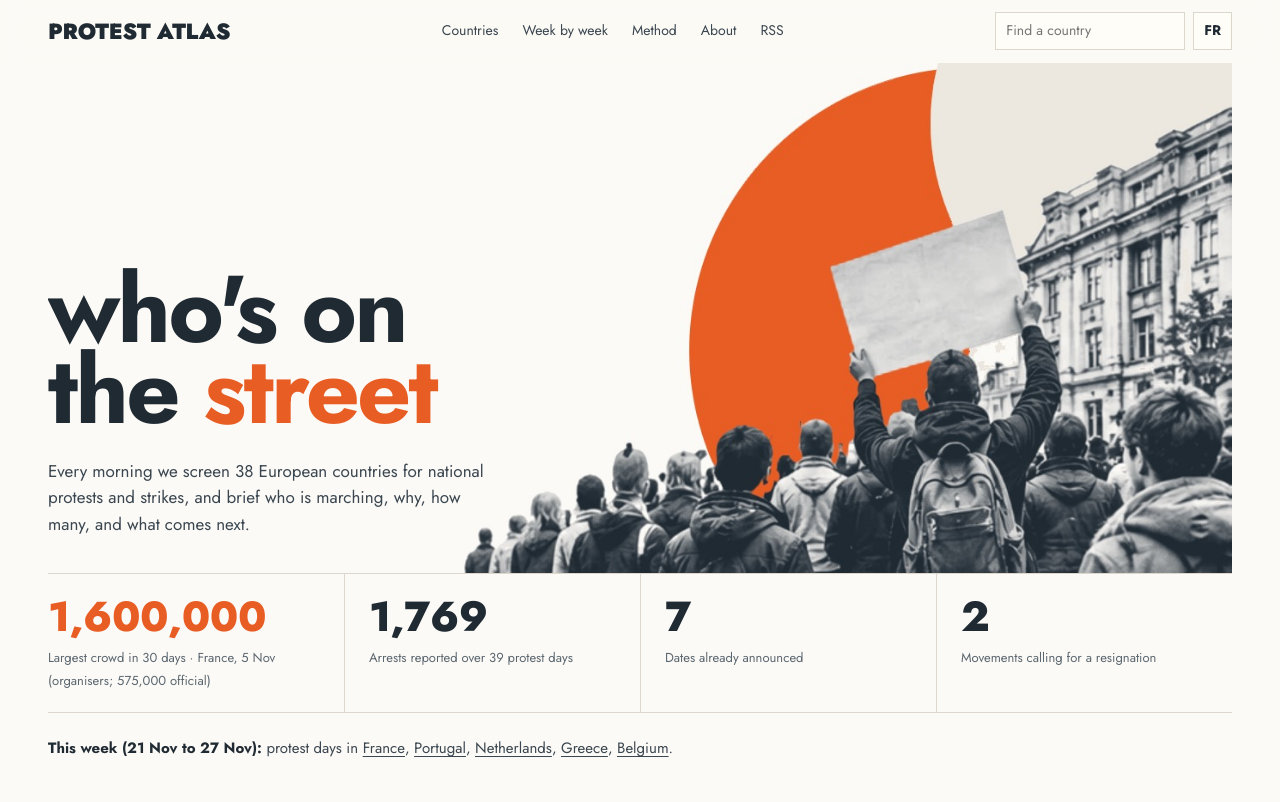
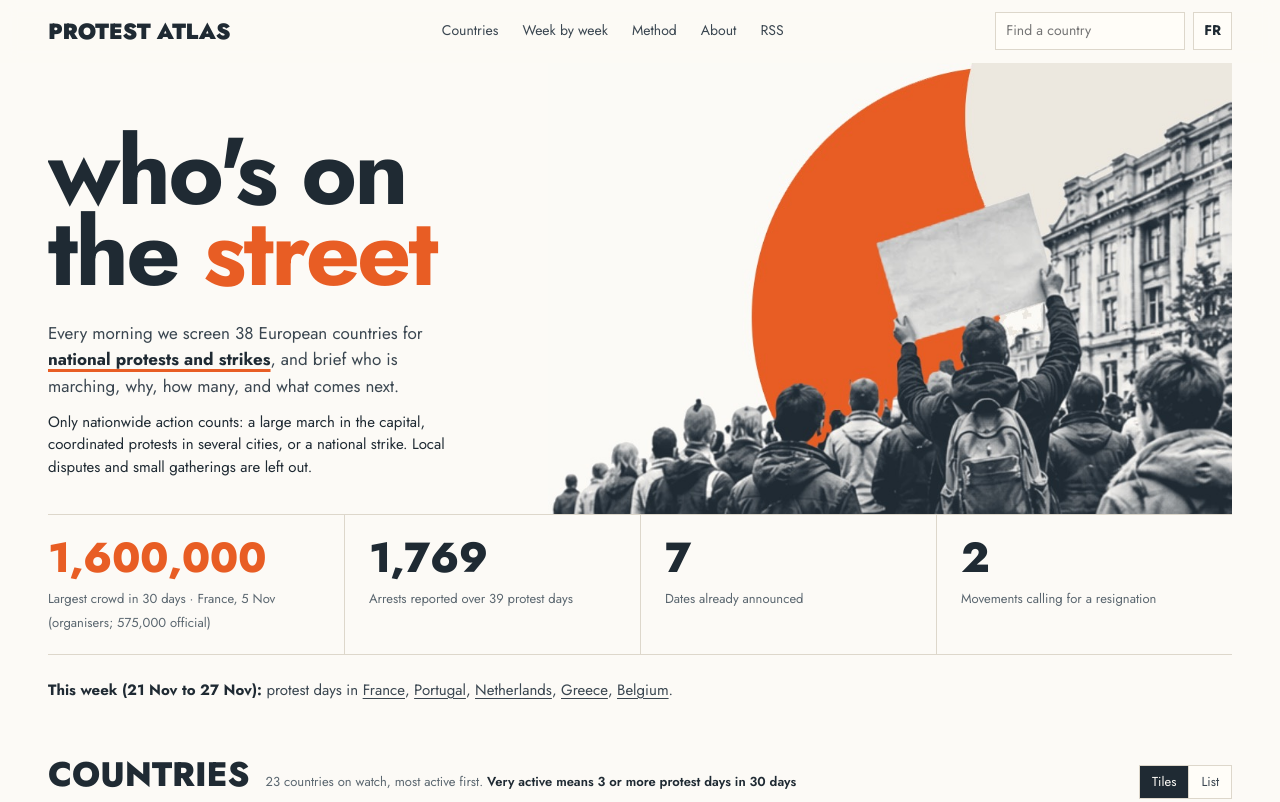
Before and after one commit to Ach-Mich/protest-atlas, a plain HTML site: page index.html in a window 1280 px wide. Shown: the top 802 px of the page. Drawn offline with Linux system fonts and the light colour scheme.

Commit message:
Home: make the national scope clear under the title
"National protests and strikes" in bold with an orange underline, and a line
saying local disputes and small gatherings are left out (EN/FR). The header
picture overlaps the text less so the longer French text stays readable.

Co-Authored-By: Claude Opus 5.5 <noreply@anthropic.com>

```diff
--- a/index.html
+++ b/index.html
@@ -71,6 +71,8 @@ nav a:hover{color:var(--ink)}
 .lang:hover{border-color:var(--ink)}
 .key em{font-style:normal}
 .datanote{display:block;margin-top:10px;font-size:14px;color:var(--mute)}
+.hero .scope{color:var(--ink);font-weight:700;text-decoration:underline;text-decoration-color:var(--s3);text-decoration-thickness:3px;text-underline-offset:4px}
+.scope-note{display:block;margin-top:12px;padding-left:0;font-size:15px;line-height:1.5;color:var(--ink)}
 .datanote:empty{display:none}
 .menu{display:none;font-size:14px;font-weight:600;padding:7px 10px;border:1px solid var(--ink)}
 
@@ -78,11 +80,11 @@ nav a:hover{color:var(--ink)}
 .hero{padding:44px 0 0;display:grid;grid-template-columns:1fr 1.15fr;gap:0;align-items:end;overflow-x:clip}
 .htext{position:relative;z-index:1;padding-bottom:36px}
 .htext p{margin-top:26px}
-.hphoto{margin:-44px 0 0 -22%;align-self:stretch;display:flex;pointer-events:none}
+.hphoto{margin:-44px 0 0 -8%;align-self:stretch;display:flex;pointer-events:none}
 .hphoto img{display:block;width:100%;height:100%;min-height:0;object-fit:cover;object-position:right bottom}
 .hero h1{font:var(--h1w,900) var(--h1s,clamp(60px,9vw,128px))/.86 var(--display);letter-spacing:var(--h1t,-.01em);text-transform:var(--h1case,uppercase)}
 .hero h1 span{color:var(--hl,inherit)}
-.hero p{font-size:17px;line-height:1.55;color:var(--soft);max-width:44ch}
+.hero p{font-size:17px;line-height:1.55;color:var(--soft);max-width:39ch}
 .stats{display:grid;grid-template-columns:repeat(4,minmax(0,1fr));margin:0 0 60px;border-top:1px solid var(--line);border-bottom:1px solid var(--line)}
 .stat{padding:22px 24px 20px;border-left:1px solid var(--line)}
 .stat:first-child{border-left:0;padding-left:0}
@@ -297,7 +299,7 @@ footer{border-top:1px solid var(--line);padding:20px 0 40px;font-size:13px;color
   <section class="hero">
     <div class="htext">
     <h1 data-i18n-html="h1">Who's on<br>the <span>street</span></h1>
-    <p><span data-i18n="lede">Every morning we screen 38 European countries for national protests and strikes, and brief who is marching, why, how many, and what comes next.</span> <span class="datanote" data-i18n="dataNote"></span></p>
+    <p><span data-i18n-html="lede">Every morning we screen 38 European countries for <strong class="scope">national protests and strikes</strong>, and brief who is marching, why, how many, and what comes next.</span> <span class="scope-note" data-i18n="scopeNote">Only nationwide action counts: a large march in the capital, coordinated protests in several cities, or a national strike. Local disputes and small gatherings are left out.</span> <span class="datanote" data-i18n="dataNote"></span></p>
     </div>
     <figure class="hphoto">
       <img src="images/crowd-photo.jpg?v=2" srcset="images/crowd-photo-sm.jpg?v=2 900w, images/crowd-photo.jpg?v=2 1800w" sizes="(max-width:760px) 100vw, 60vw" width="1800" height="1188" alt="Protesters seen from behind, one holding up a blank placard, in front of an orange circle and a city building" fetchpriority="high">
@@ -341,7 +343,7 @@ footer{border-top:1px solid var(--line);padding:20px 0 40px;font-size:13px;color
 const L={
 en:{skip:"Skip to countries",navCountries:"Countries",navWeeks:"Week by week",navMethod:"Method",navAbout:"About",rssFollow:"Follow by RSS",find:"Find a country",
   h1:"Who's on<br>the <span>street</span>",
-  lede:"Every morning we screen 38 European countries for national protests and strikes, and brief who is marching, why, how many, and what comes next.",
+  lede:"Every morning we screen 38 European countries for <strong class=\"scope\">national protests and strikes</strong>, and brief who is marching, why, how many, and what comes next.",scopeNote:"Only nationwide action counts: a large march in the capital, coordinated protests in several cities, or a national strike. Local disputes and small gatherings are left out.",
   dataNote:"",
   k1:"Under 10k",k2:"10k–100k",k3:"100k–500k",k4:"500k+",k0:"Size not reported",kNext:"Announced date",
   howTitle:"How this works",
@@ -375,7 +377,7 @@ en:{skip:"Skip to countries",navCountries:"Countries",navWeeks:"Week by week",na
   respV:{none:"No response yet",talks:"Talks offered",crisis:"Government crisis"}},
 fr:{skip:"Aller aux pays",navCountries:"Pays",navWeeks:"Semaine par semaine",navMethod:"Méthode",navAbout:"À propos",rssFollow:"Suivre par RSS",find:"Chercher un pays",
   h1:"Qui est dans<br>la <span>rue</span>",
-  lede:"Chaque matin, nous passons en revue 38 pays européens pour repérer les manifestations et grèves nationales : qui manifeste, pourquoi, combien, et ce qui vient ensuite.",
+  lede:"Chaque matin, nous passons en revue 38 pays européens pour repérer les <strong class=\"scope\">manifestations et grèves nationales</strong> : qui manifeste, pourquoi, combien, et ce qui vient ensuite.",scopeNote:"Seules les mobilisations d'ampleur nationale comptent : une grande marche dans la capitale, des manifestations coordonnées dans plusieurs villes ou une grève nationale. Les conflits locaux et les petits rassemblements ne sont pas pris en compte.",
   dataNote:"Les résumés, motifs et titres viennent de nos sources et restent en anglais pour l'instant.",
   k1:"Moins de 10 000",k2:"10 000 à 100 000",k3:"100 000 à 500 000",k4:"Plus de 500 000",k0:"Taille non communiquée",kNext:"Date annoncée",
   howTitle:"Comment ça marche",
```
